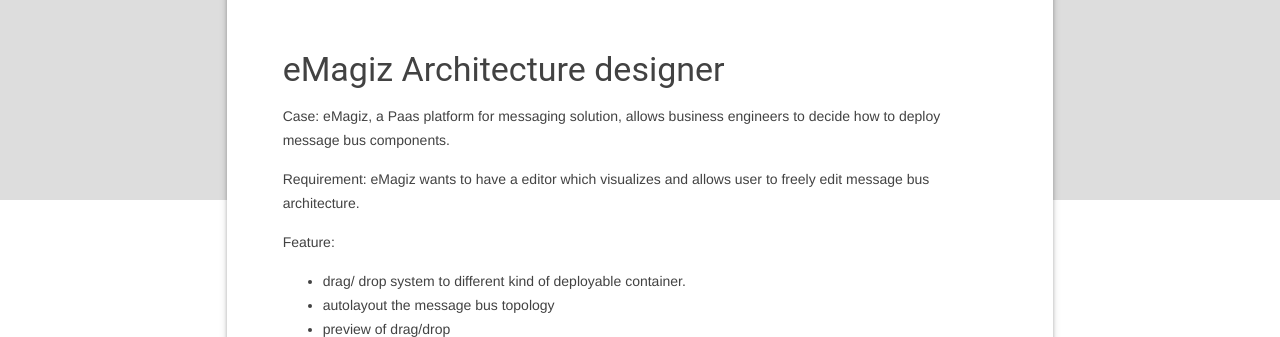
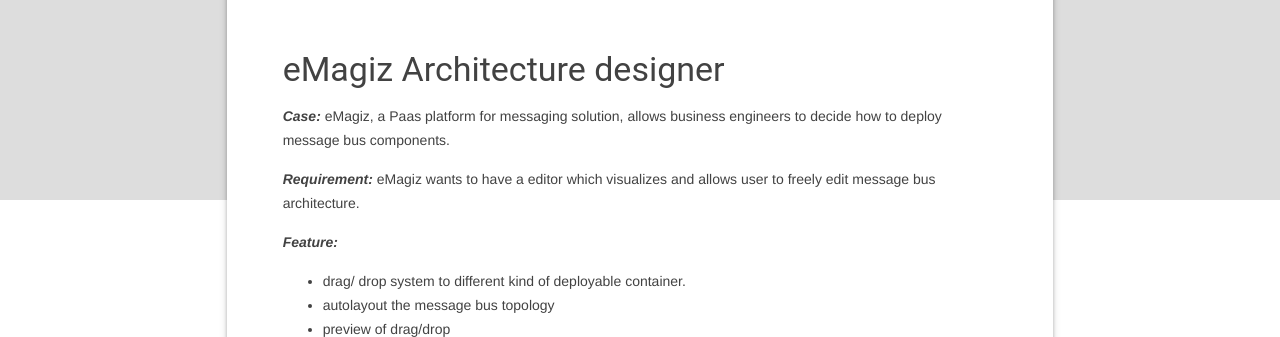
Before and after one commit to vietduc1441/vietduc1441.github.io, a Jekyll site: the page built from _posts/2016-12-30-emagiz-architecture-designer.markdown, in a window 1280 px wide. Shown: the part 224-561 px from the top of the page. Built offline with Jekyll 4.4.1, drawn with Linux system fonts in a browser that asks for light colours; nearby versions of some CDN libraries; part of the change alters nothing that is shown.

```diff
--- a/_posts/2015-07-11-emagiz-architecture-designer.markdown
+++ b/_posts/2016-12-30-emagiz-architecture-designer.markdown
@@ -6,11 +6,15 @@ categories: eMagiz
 author: SCH
 image: http://i1.wp.com/wptavern.com/wp-content/uploads/2014/12/jekyll.png
 ---
-Case: eMagiz, a Paas platform for messaging solution, allows business engineers to decide how to deploy message bus components.
 
-Requirement: eMagiz wants to have a editor which visualizes and allows user to freely edit message bus architecture.
+*__Case:__* eMagiz, a Paas platform for messaging solution, allows business engineers to decide how to deploy message bus components.
 
-Feature:
+
+*__Requirement:__* eMagiz wants to have a editor which visualizes and allows user to freely edit message bus architecture.
+
+
+*__Feature:__*
+
 - drag/ drop system to different kind of deployable container.
 - autolayout the message bus topology
 - preview of drag/drop
```
